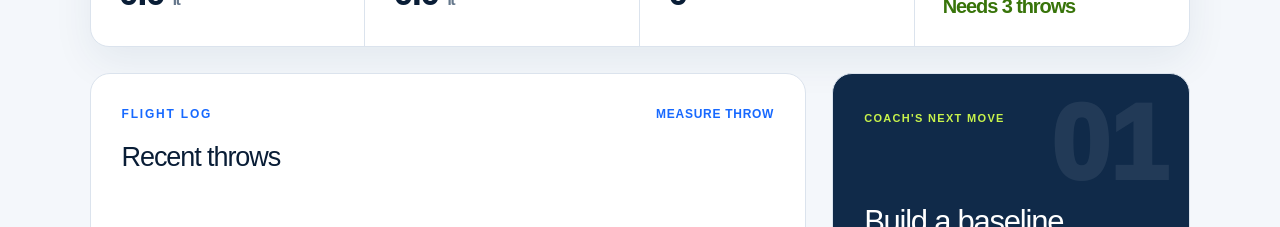
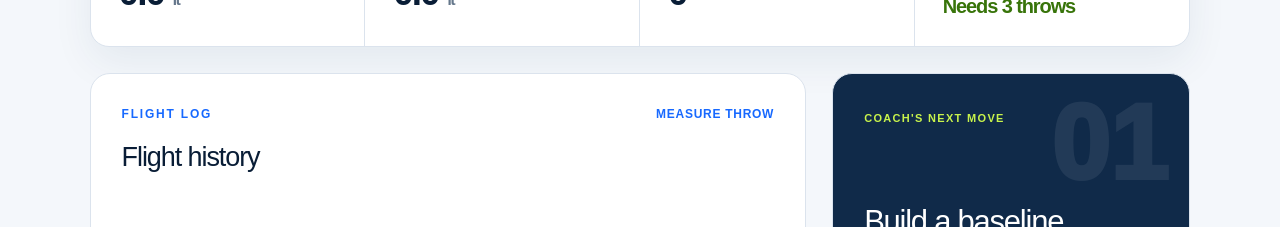
Before and after one commit to michaeljwalsh2014/flight-lab-web, a Next.js app: page / in a window 1280 px wide. Shown: the part 1260-1487 px from the top of the page. Built offline with nearby package versions, Linux system fonts and the light colour scheme.

Commit message:
Show complete deletable flight history

```diff
--- a/app/page.tsx
+++ b/app/page.tsx
@@ -674,8 +674,8 @@ export default function Home() {
         <div className="section-heading"><div><p className="kicker">Current plane</p><h2>{activePlane?.name ?? "No plane yet"}</h2></div>{activePlane && planes.length > 1 && <select className="plane-select" value={activePlaneId ?? ""} onChange={(event) => setActivePlaneId(Number(event.target.value))} aria-label="Choose a plane">{planes.map((plane) => <option key={plane.id} value={plane.id}>{plane.name}</option>)}</select>}</div>
         <div className="stat-strip"><div><span>Average distance</span><b>{average.toFixed(1)} <small>ft</small></b></div><div><span>Best throw</span><b>{best.toFixed(1)} <small>ft</small></b></div><div><span>Throws logged</span><b>{activeThrows.length}</b></div><div className="trend"><span>Flight trend</span><b>{activeThrows.length >= 3 ? "↑ Tracking" : "Needs 3 throws"}</b></div></div>
         <div className="performance-grid">
-          <article className="throw-card"><div className="card-title"><div><p className="kicker">Flight log</p><h3>Recent throws</h3></div><button onClick={openMeasure}>Measure throw</button></div>
-            {activeThrows.length ? <ol className="throw-list">{activeThrows.slice(0, 5).map((item, index) => <li key={item.id}><span className="throw-rank">{String(index + 1).padStart(2, "0")}</span><span className="throw-bar"><i style={{ width: `${Math.max(18, (item.distance / Math.max(best, 1)) * 100)}%` }} /></span><b>{item.distance.toFixed(1)} ft</b><small>{item.createdAt}</small><button className="throw-delete" type="button" onClick={() => deleteFlight(item)} aria-label={`Delete ${item.distance.toFixed(1)} foot flight`} title="Delete this flight">Delete</button></li>)}</ol> : <div className="empty-state"><b>No throws yet</b><p>Your measurements will appear here after your first flight.</p><button type="button" onClick={openMeasure}>{activePlane ? "Measure first throw" : "Add a plane first"}</button></div>}
+          <article className="throw-card"><div className="card-title"><div><p className="kicker">Flight log</p><h3>Flight history</h3></div><button onClick={openMeasure}>Measure throw</button></div>
+            {activeThrows.length ? <ol className="throw-list">{activeThrows.map((item, index) => <li key={item.id}><span className="throw-rank">{String(index + 1).padStart(2, "0")}</span><span className="throw-bar"><i style={{ width: `${Math.max(18, (item.distance / Math.max(best, 1)) * 100)}%` }} /></span><b>{item.distance.toFixed(1)} ft</b><small>{item.createdAt}</small><button className="throw-delete" type="button" onClick={() => deleteFlight(item)} aria-label={`Delete ${item.distance.toFixed(1)} foot flight`} title="Delete this flight">Delete</button></li>)}</ol> : <div className="empty-state"><b>No throws yet</b><p>Your measurements will appear here after your first flight.</p><button type="button" onClick={openMeasure}>{activePlane ? "Measure first throw" : "Add a plane first"}</button></div>}
           </article>
           <aside className="coach-card"><span className="coach-label">Coach&apos;s next move</span><div className="coach-number">01</div><h3>{activeThrows.length >= 3 ? "Test one change" : "Build a baseline"}</h3><p>{activeThrows.length >= 3 ? "Change one fold, then measure three more throws to see if your average improves." : "Measure at least three throws with the same plane before changing the design."}</p><div className="test-plan"><span>Next test</span><b>{Math.max(0, 3 - activeThrows.length)} throws</b><small>needed for a useful average</small></div></aside>
         </div>
```
Also changed, not shown: 1 other file (tests, documents, lock files or other folders).
